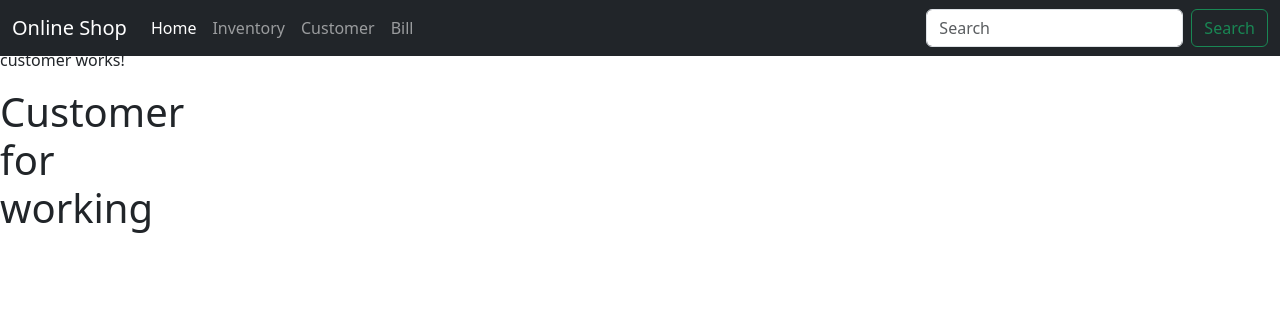
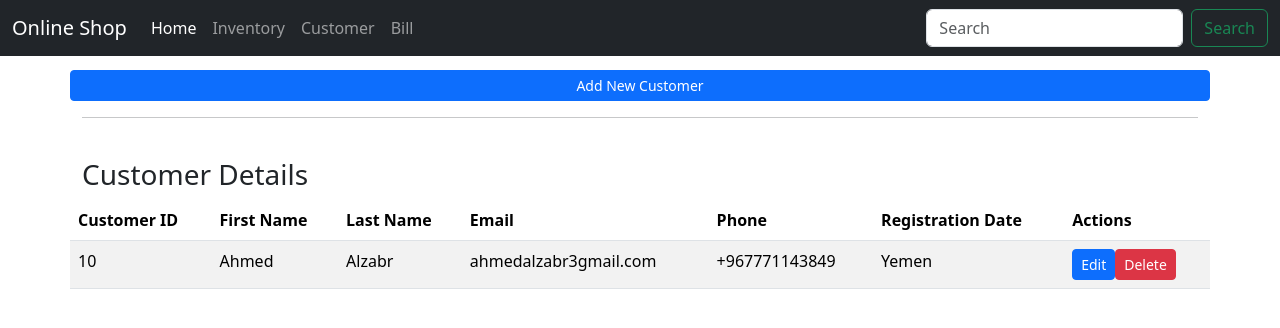
Before and after one commit to ahmedsalehalzabr/OnlineShop, an Angular app: page /customer in a window 1280 px wide. Shown: the top 328 px of the page. Built offline with nearby package versions, Linux system fonts and the light colour scheme.

Commit message:
add customer page and layout and add NgbModal

```diff
--- a/package.json
+++ b/package.json
@@ -18,6 +18,7 @@
     "@angular/platform-browser": "^18.2.0",
     "@angular/platform-browser-dynamic": "^18.2.0",
     "@angular/router": "^18.2.0",
+    "@ng-bootstrap/ng-bootstrap": "^18.0.0",
     "bootstrap": "^5.3.3",
     "rxjs": "~7.8.0",
     "tslib": "^2.3.0",
--- /dev/null
+++ b/src/app/pages/customer-detail-dialog/customer-detail-dialog.component.html
@@ -0,0 +1,27 @@
+<div class="row mx-3 py-3">
+    <h5>Customer Forms</h5>
+    <form>
+        <div class="row py-3">
+            <div class="col">
+                <input type="text" class="form-control" placeholder="First Name">
+            </div>
+            <div class="col">
+                <input type="text" class="form-control" placeholder="Last Name">
+            </div>
+        </div>
+        <div class="row py-3">
+            <div class="col">
+                <input type="text" class="form-control" placeholder="Email">
+            </div>
+            <div class="col">
+                <input type="text" class="form-control" placeholder="Phone">
+            </div>
+        </div>
+        <div class="row py-3">
+            <div class="col">
+                <input type="text" class="form-control" placeholder="Registeration Date">
+            </div>
+            <button type="submit" class="btn btn-primary">Add</button>
+        </div>
+    </form>
+</div>
--- a/src/app/pages/customer/customer.component.html
+++ b/src/app/pages/customer/customer.component.html
@@ -1,2 +1,39 @@
-<p>customer works!</p>
-<h1 class="col-2">Customer for working</h1>
+<div class="container" style="margin-top: 70px;">
+    <div class="row">
+        <button type="button" class="btn btn-primary btn-sm" (click)="openModal()">Add New Customer</button>
+    </div>
+    <hr>
+    <br>
+    <h3>Customer Details</h3>
+    <div class="row">
+<table class="table table-striped">
+    <thead>
+        <tr>
+            <th>Customer ID</th>
+            <th>First Name</th>
+            <th>Last Name</th>
+            <th>Email</th>
+            <th>Phone</th>
+            <th>Registration Date</th>
+
+            <th>Actions</th>
+        </tr>
+    </thead>
+    <tbody>
+        <tr>
+            <td>10</td>
+            <td>Ahmed</td>
+            <td>Alzabr</td>
+            <td>ahmedalzabr3gmail.com</td>
+            <td>+967771143849</td>
+            <td>Yemen</td>
+            <td>
+                <button class="btn btn-primary btn-sm" type="button">Edit</button>
+                <button class="btn btn-danger btn-sm" type="button">Delete</button>
+
+            </td>
+        </tr>
+    </tbody>
+</table>
+    </div>
+</div>
--- a/src/app/pages/customer/customer.component.ts
+++ b/src/app/pages/customer/customer.component.ts
@@ -1,12 +1,19 @@
-import { Component } from '@angular/core';
+import { CommonModule } from '@angular/common';
+import { Component, inject } from '@angular/core';
+import { NgbModal } from '@ng-bootstrap/ng-bootstrap';
+import { CustomerDetailDialogComponent } from '../customer-detail-dialog/customer-detail-dialog.component';
 
 @Component({
   selector: 'app-customer',
   standalone: true,
-  imports: [],
+  imports: [CommonModule],
   templateUrl: './customer.component.html',
   styleUrl: './customer.component.css'
 })
 export class CustomerComponent {
+private modelService = inject(NgbModal);
 
+openModal(){
+  this.modelService.open(CustomerDetailDialogComponent);
 }
+}
```
Also changed, not shown: src/app/pages/customer-detail-dialog/customer-detail-dialog.component.ts (added, +12 -0 lines), src/app/pages/customer-detail-dialog/customer-detail-dialog.component.css (added), 2 other files (tests, documents, lock files or other folders).
